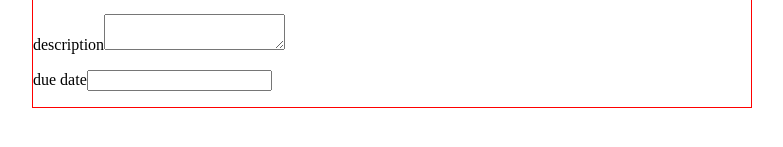
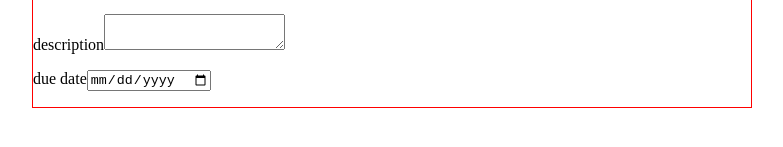
Before and after one commit to 000begana000/todolist, a React (Vite) app: page / in a window 1280 px wide. Shown: the part 335-482 px from the top of the page, without its empty margins (248-1031 px from the left). Built offline with nearby package versions, Linux system fonts and the light colour scheme; a web font is replaced by a local one.

Commit message:
fix: add ...props prop in Input component and apply type

```diff
--- a/src/App.jsx
+++ b/src/App.jsx
@@ -8,9 +8,9 @@ export default function App() {
       <Header />
       <main>
         <Projects />
-        <Input label="title" />
+        <Input type="text" label="title" />
         <Input label="description" textarea />
-        <Input label="due date" />
+        <Input type="date" label="due date" />
       </main>
     </>
   );
--- a/src/components/UI/Input.jsx
+++ b/src/components/UI/Input.jsx
@@ -1,8 +1,8 @@
-export default function Input({ label, textarea }) {
+export default function Input({ label, textarea, ...props }) {
   return (
     <p>
       <label>{label}</label>
-      {textarea ? <textarea /> : <input />}
+      {textarea ? <textarea {...props} /> : <input {...props} />}
     </p>
   );
 }
```
